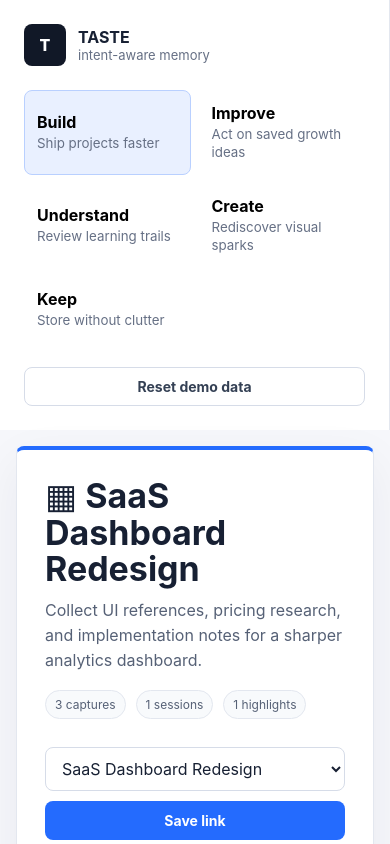
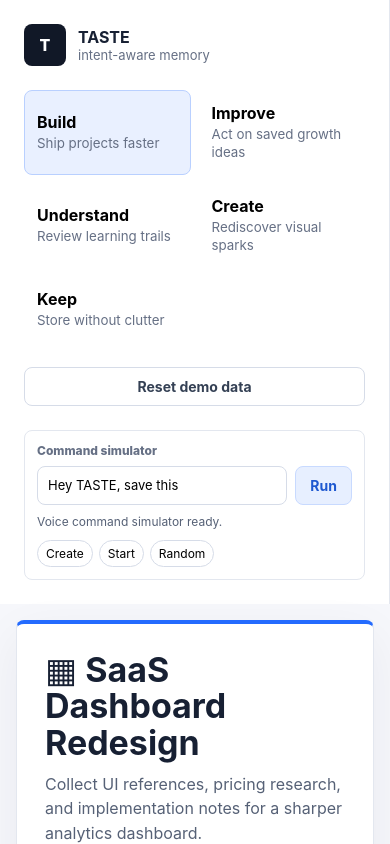
Before and after one commit to Kukomoo/Taste, a React (Vite) app: page / in a window 390 px wide. Shown: the top 844 px of the page. Built offline with nearby package versions, Linux system fonts and the light colour scheme.

Commit message:
feat: deliver sprint 5 command center

```diff
--- a/src/App.tsx
+++ b/src/App.tsx
@@ -8,6 +8,7 @@ import { InspirationMode } from "./components/InspirationMode";
 import { ResearchMode } from "./components/ResearchMode";
 import { ArchiveMode } from "./components/ArchiveMode";
 import { Button } from "./components/ui";
+import { CommandCenter } from "./components/CommandCenter";
 
 const modeOrder: Mode[] = ["project", "growth", "research", "inspiration", "archive"];
 
@@ -37,6 +38,7 @@ export function App() {
             </button>
           ))}
         </nav>
+        <CommandCenter state={state} setState={setState} />
         <Button variant="ghost" onClick={reset}>Reset demo data</Button>
       </aside>
 
--- /dev/null
+++ b/src/components/CommandCenter.tsx
@@ -0,0 +1,31 @@
+import { useState } from "react";
+import { runCommand } from "../logic/commands";
+import type { AppState } from "../types";
+import { Button } from "./ui";
+
+export function CommandCenter({ state, setState }: { state: AppState; setState: (state: AppState) => void }) {
+  const [command, setCommand] = useState("Hey TASTE, save this");
+  const [result, setResult] = useState("Voice command simulator ready.");
+
+  const submit = () => {
+    const output = runCommand(state, command);
+    setState(output.state);
+    setResult(output.exportText ? `${output.message} ${Math.round(output.exportText.length / 1024)} KB copied-ready JSON.` : output.message);
+  };
+
+  return (
+    <section className="command-center">
+      <label htmlFor="command-input">Command simulator</label>
+      <div className="command-row">
+        <input id="command-input" value={command} onChange={(event) => setCommand(event.target.value)} />
+        <Button variant="secondary" onClick={submit}>Run</Button>
+      </div>
+      <p>{result}</p>
+      <div className="command-examples">
+        <button onClick={() => setCommand("Hey TASTE, switch to Create")}>Create</button>
+        <button onClick={() => setCommand("Hey TASTE, start session")}>Start</button>
+        <button onClick={() => setCommand("Hey TASTE, random memory")}>Random</button>
+      </div>
+    </section>
+  );
+}
--- /dev/null
+++ b/src/logic/commands.ts
@@ -0,0 +1,79 @@
+import { addCapture, endSession, setMode, startSession } from "./actions";
+import { exportAllData } from "./export";
+import { randomInspiration, randomProjectMemory } from "./selectors";
+import type { AppState, Mode } from "../types";
+
+export type CommandIntent =
+  | "save"
+  | "start_session"
+  | "end_session"
+  | "random_memory"
+  | "switch_mode"
+  | "export_all"
+  | "unknown";
+
+export interface ParsedCommand {
+  intent: CommandIntent;
+  mode?: Mode;
+}
+
+const modeWords: Record<string, Mode> = {
+  build: "project",
+  project: "project",
+  improve: "growth",
+  growth: "growth",
+  understand: "research",
+  research: "research",
+  create: "inspiration",
+  inspiration: "inspiration",
+  keep: "archive",
+  archive: "archive"
+};
+
+export function parseCommand(input: string): ParsedCommand {
+  const normalized = input.toLowerCase().replace(/[^\w\s]/g, "").trim();
+  if (normalized.includes("save this")) return { intent: "save" };
+  if (normalized.includes("start session")) return { intent: "start_session" };
+  if (normalized.includes("end session")) return { intent: "end_session" };
+  if (normalized.includes("random memory") || normalized.includes("random inspiration")) return { intent: "random_memory" };
+  if (normalized.includes("export")) return { intent: "export_all" };
+  if (normalized.includes("switch")) {
+    const mode = Object.entries(modeWords).find(([word]) => normalized.includes(word))?.[1];
+    return mode ? { intent: "switch_mode", mode } : { intent: "unknown" };
+  }
+  return { intent: "unknown" };
+}
+
+export function runCommand(state: AppState, input: string): { state: AppState; message: string; exportText?: string } {
+  const parsed = parseCommand(input);
+  switch (parsed.intent) {
+    case "save":
+      return {
+        state: addCapture(state, {
+          title: state.activeMode === "inspiration" ? "Voice-saved visual inspiration" : "Voice-saved reference",
+          type: state.activeMode === "inspiration" ? "screenshot" : "link",
+          thumbnail:
+            state.activeMode === "inspiration"
+              ? "https://images.unsplash.com/photo-1557682250-33bd709cbe85?auto=format&fit=crop&w=900&q=80"
+              : undefined,
+          tags: [state.activeMode],
+          modeHints: [state.activeMode]
+        }),
+        message: `Saved to ${state.activeMode === "project" ? "active project" : state.activeMode}.`
+      };
+    case "start_session":
+      return { state: startSession(state, state.activeMode === "project" ? "project" : "research"), message: "Session started." };
+    case "end_session":
+      return { state: endSession(state), message: "Session ended." };
+    case "random_memory": {
+      const memory = state.activeMode === "inspiration" ? randomInspiration(state) : randomProjectMemory(state);
+      return { state, message: memory ? `Random memory: ${memory.title}` : "No memory available yet." };
+    }
+    case "switch_mode":
+      return { state: setMode(state, parsed.mode!), message: `Switched to ${parsed.mode}.` };
+    case "export_all":
+      return { state, message: "Export prepared.", exportText: exportAllData(state) };
+    default:
+      return { state, message: "Command not recognized yet." };
+  }
+}
--- a/src/styles.css
+++ b/src/styles.css
@@ -75,6 +75,55 @@ select {
 .mode-nav {
   display: grid;
   gap: 8px;
+}
+
+.command-center {
+  border: 1px solid #e3e7ef;
+  border-radius: 8px;
+  padding: 12px;
+  display: grid;
+  gap: 8px;
+}
+
+.command-center label {
+  font-size: 12px;
+  color: #667085;
+  font-weight: 800;
+}
+
+.command-row {
+  display: grid;
+  grid-template-columns: 1fr auto;
+  gap: 8px;
+}
+
+.command-row input {
+  min-width: 0;
+  border: 1px solid #d6dce8;
+  border-radius: 8px;
+  padding: 9px 10px;
+  font: inherit;
+  font-size: 13px;
+}
+
+.command-center p {
+  margin: 0;
+  font-size: 12px;
+}
+
+.command-examples {
+  display: flex;
+  gap: 6px;
+  flex-wrap: wrap;
+}
+
+.command-examples button {
+  border: 1px solid #d6dce8;
+  background: #fff;
+  border-radius: 999px;
+  padding: 5px 8px;
+  font-size: 12px;
+  cursor: pointer;
 }
 
 .mode-nav button {
@@ -600,6 +649,10 @@ select {
     grid-template-columns: repeat(2, minmax(0, 1fr));
   }
 
+  .command-center {
+    order: 3;
+  }
+
   .mode-page {
     width: 100%;
     padding: 16px;
```
Also changed, not shown: 1 other file (tests, documents, lock files or other folders).
